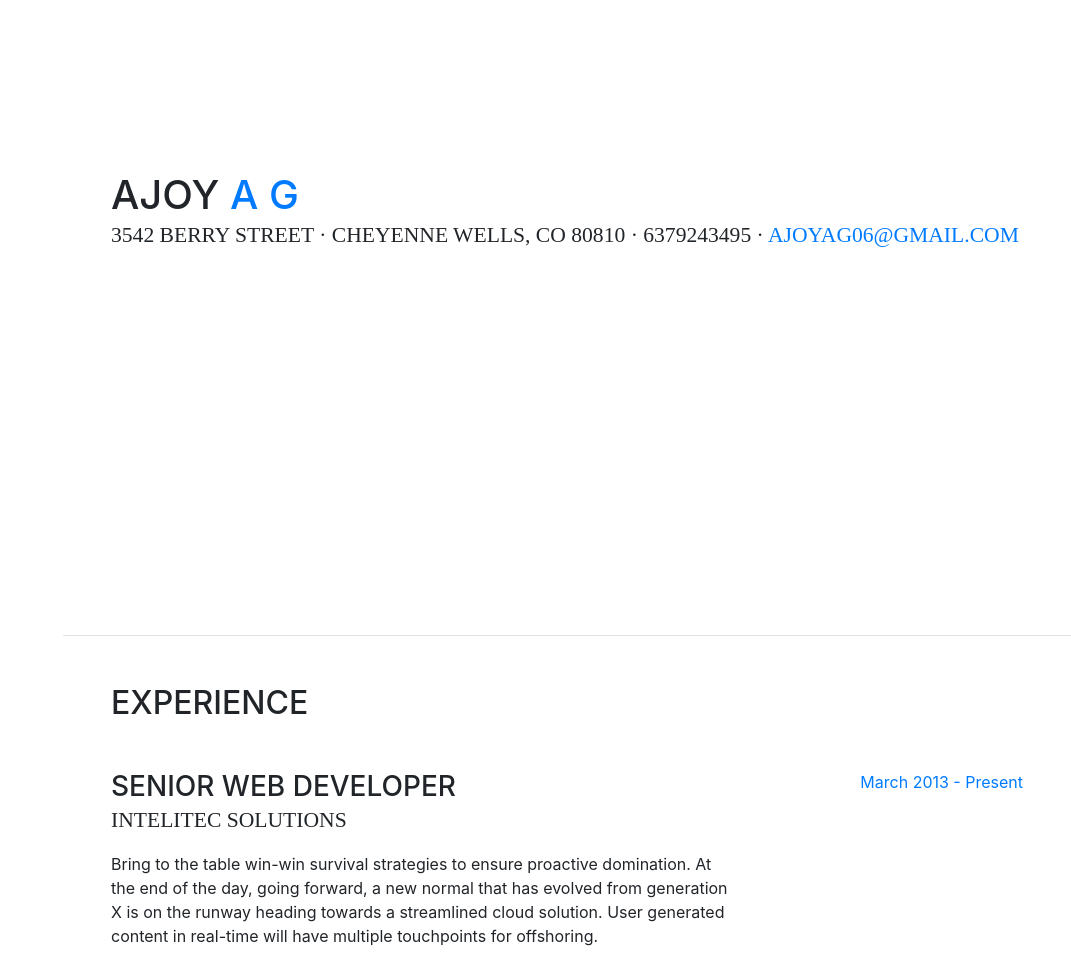
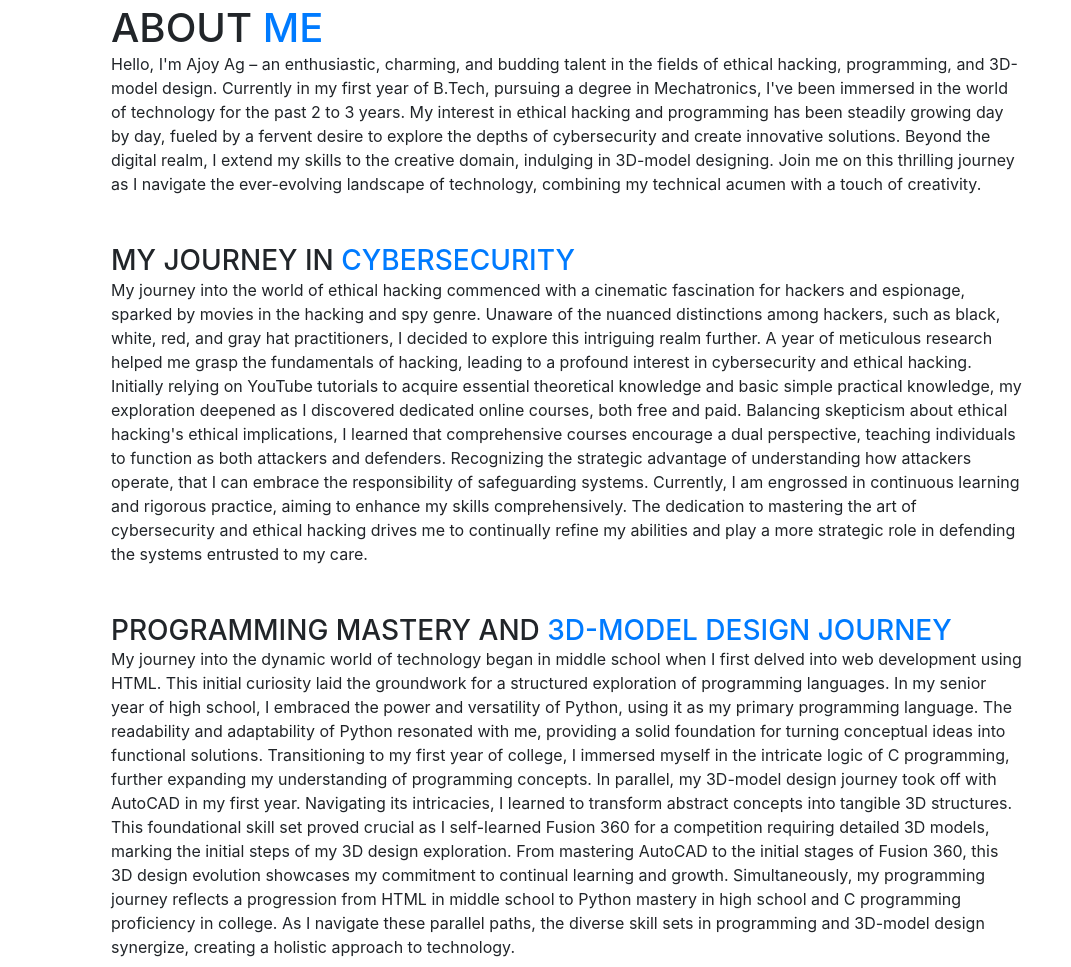
Before and after one commit to ajoyag/PORTFOLIO-WEBSITE, a website with bundled scripts: page index.html in a window 1280 px wide. Shown: the part 964-1931 px from the top of the page, without its empty margins (209-1280 px from the left). Built offline with nearby package versions, Linux system fonts and the light colour scheme; files whose address does not match are found by name; a web font is replaced by a local one.

Commit message:
Update index.html
updated spacing and details

```diff
--- a/index.html
+++ b/index.html
@@ -29,7 +29,7 @@
 
     <nav class="navbar navbar-expand-lg navbar-dark bg-primary fixed-top" id="sideNav">
       <a class="navbar-brand js-scroll-trigger" href="#page-top">
-        <span class="d-block d-lg-none">PORTFOLIO</span>
+        <span class="d-block d-lg-none">AJOY AG's PORTFOLIO</span>
         <span class="d-none d-lg-block">
           <img class="img-fluid img-profile rounded-circle mx-auto mb-2" src="img/profile.jpg" alt="">
         </span>
@@ -77,7 +77,6 @@
           <div class="subheading mb-5">3542 Berry Street · Cheyenne Wells, CO 80810 · 6379243495 ·
             <a href="mailto:ajoyag06@gmail.com">ajoyag06@gmail.com</a>
           </div>
-          <p class="mb-5"><!--Passionate and dedicated coder with expertise in Python, C, and ethical hacking. Specialized in crafting secure programs, web solutions, and 3D modeling using AutoCAD and Fusion 360. Committed to contributing to open-source projects, I bring a comprehensive skill set to dynamic teams, fostering continuous growth and development.--></p>
           <ul class="list-inline list-social-icons mb-0">
             <li class="list-inline-item">
               <a href="https://www.instagram.com/ajoy.ag/">
@@ -114,16 +113,39 @@
           </ul>
         </div>
       </section>
-
+      <br>
+      <br>
+      <br>
+      <br>
+      <br>
       <section class="resume-section p-3 p-lg-5 d-flex d-column" id="about">
         <div class="my-auto">
-          <h1 class="mb-0">AJOY
-            <span class="text-primary">A G</span>
+          <h1 class="mb-0">ABOUT
+            <span class="text-primary">ME</span>
           </h1>
-          <div class="subheading mb-5">3542 Berry Street · Cheyenne Wells, CO 80810 · 6379243495 ·
-            <a href="mailto:ajoyag06@gmail.com">ajoyag06@gmail.com</a>
-          </div>
-          <p class="mb-5"><!--Passionate and dedicated coder with expertise in Python, C, and ethical hacking. Specialized in crafting secure programs, web solutions, and 3D modeling using AutoCAD and Fusion 360. Committed to contributing to open-source projects, I bring a comprehensive skill set to dynamic teams, fostering continuous growth and development.--></p>
+          <p class="mb-5">
+            Hello, I'm Ajoy Ag – an enthusiastic, charming, and budding talent in the fields of ethical hacking, programming, and 3D-model design. Currently in my first year of B.Tech, pursuing a degree in Mechatronics, I've been immersed in the world of technology for the past 2 to 3 years. My interest in ethical hacking and programming has been steadily growing day by day, fueled by a fervent desire to explore the depths of cybersecurity and create innovative solutions. Beyond the digital realm, I extend my skills to the creative domain, indulging in 3D-model designing. Join me on this thrilling journey as I navigate the ever-evolving landscape of technology, combining my technical acumen with a touch of creativity.</p>
+          <h3 class="mb-0">my journey in
+            <span class="text-primary">cybersecurity</span>
+          </h3>
+            <p class="mb-5">My journey into the world of ethical hacking commenced with a cinematic fascination for hackers and espionage, sparked by movies in the hacking and spy genre. Unaware of the nuanced distinctions among hackers, such as black, white, red, and gray hat practitioners, I decided to explore this intriguing realm further. A year of meticulous research helped me grasp the fundamentals of hacking, leading to a profound interest in cybersecurity and ethical hacking.
+
+            Initially relying on YouTube tutorials to acquire essential theoretical knowledge and basic simple practical knowledge, my exploration deepened as I discovered dedicated online courses, both free and paid. Balancing skepticism about ethical hacking's ethical implications, I learned that comprehensive courses encourage a dual perspective, teaching individuals to function as both attackers and defenders. Recognizing the strategic advantage of understanding how attackers operate, that I can embrace the responsibility of safeguarding systems.
+
+            Currently, I am engrossed in continuous learning and rigorous practice, aiming to enhance my skills comprehensively. The dedication to mastering the art of cybersecurity and ethical hacking drives me to continually refine my abilities and play a more strategic role in defending the systems entrusted to my care.</p>
+
+          <h3 class="mb-0">Programming Mastery and
+            <span class="text-primary">3D-Model Design Journey</span>
+          </h3>
+            <p class="mb-5">
+
+              My journey into the dynamic world of technology began in middle school when I first delved into web development using HTML. This initial curiosity laid the groundwork for a structured exploration of programming languages. In my senior year of high school, I embraced the power and versatility of Python, using it as my primary programming language. The readability and adaptability of Python resonated with me, providing a solid foundation for turning conceptual ideas into functional solutions.
+
+              Transitioning to my first year of college, I immersed myself in the intricate logic of C programming, further expanding my understanding of programming concepts. In parallel, my 3D-model design journey took off with AutoCAD in my first year. Navigating its intricacies, I learned to transform abstract concepts into tangible 3D structures. This foundational skill set proved crucial as I self-learned Fusion 360 for a competition requiring detailed 3D models, marking the initial steps of my 3D design exploration.
+
+              From mastering AutoCAD to the initial stages of Fusion 360, this 3D design evolution showcases my commitment to continual learning and growth. Simultaneously, my programming journey reflects a progression from HTML in middle school to Python mastery in high school and C programming proficiency in college. As I navigate these parallel paths, the diverse skill sets in programming and 3D-model design synergize, creating a holistic approach to technology.</p>
+
+
       </section>
 
       <!--Experience Page Code Starts Here-->
```
